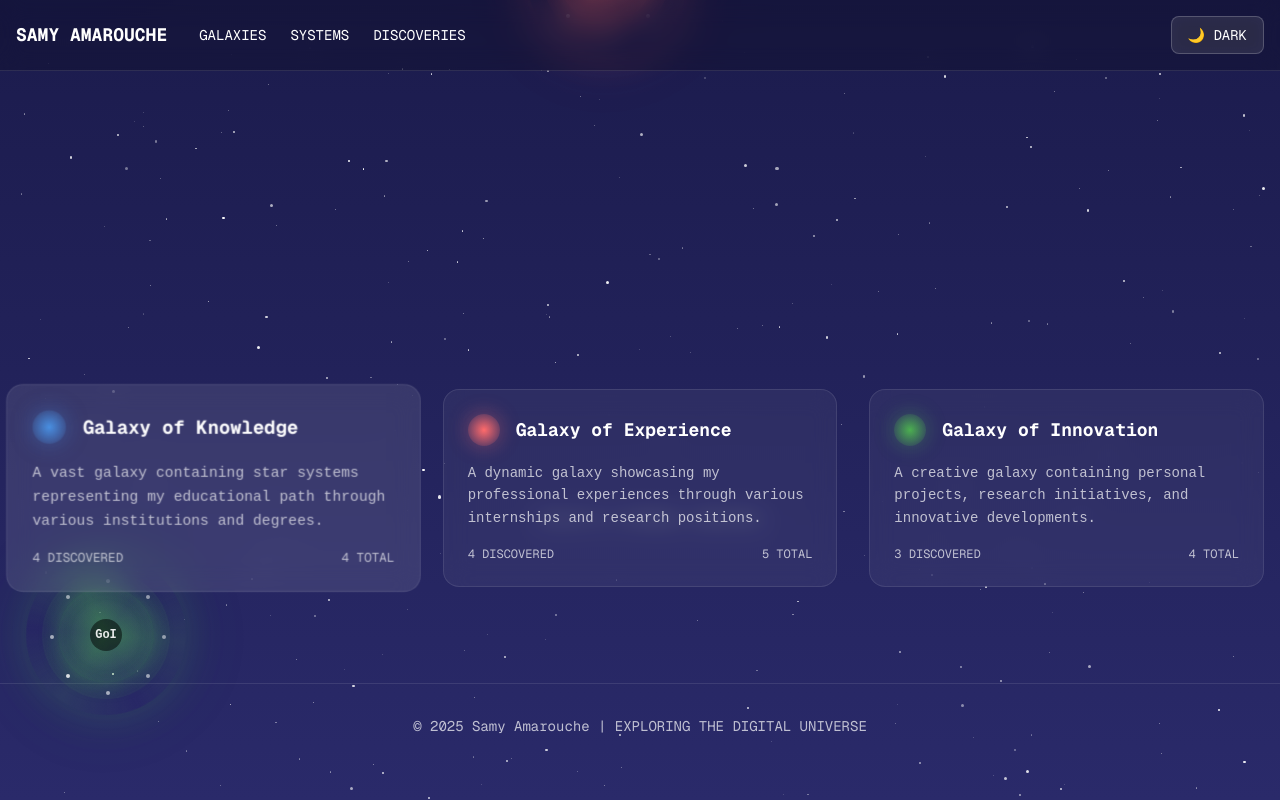
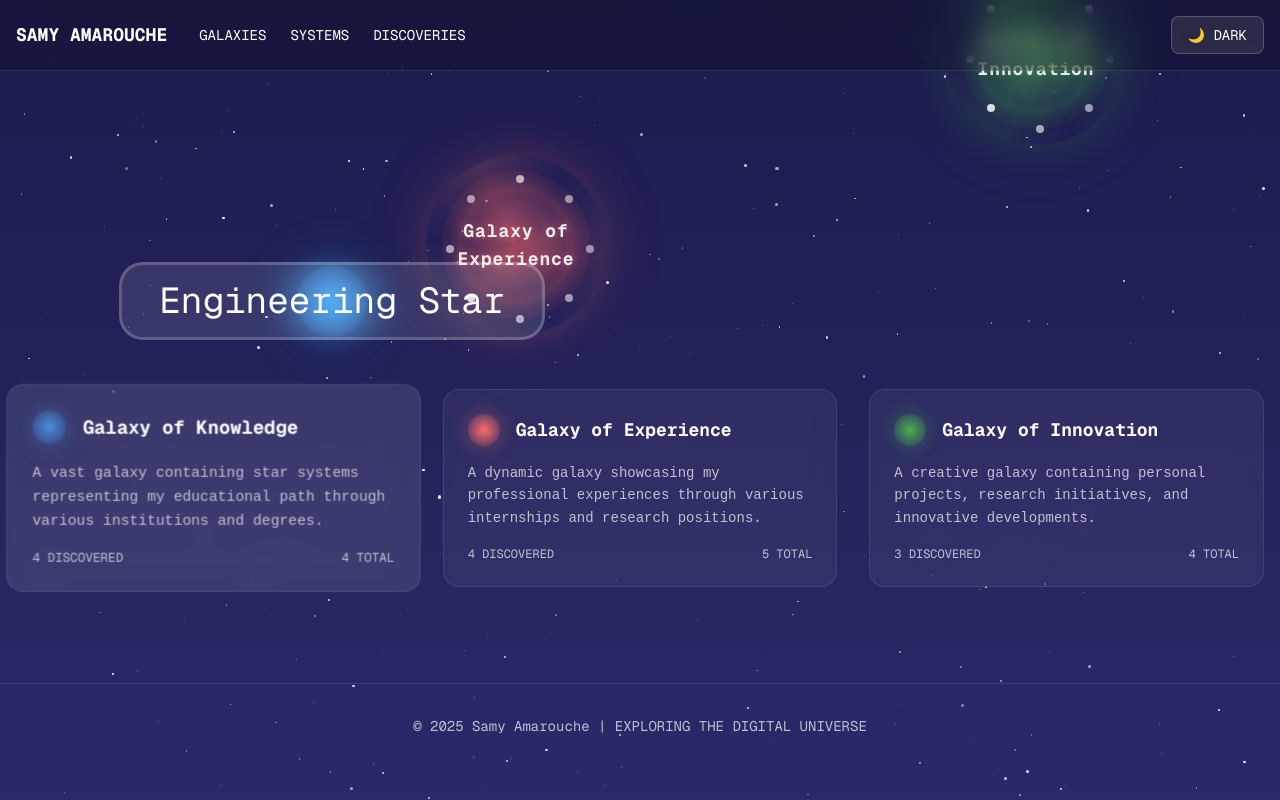
Before and after one commit to samyamarouche/samyamarouche.github.io, a Next.js app in the folder portfolio-next/: page / in a window 1280 px wide. Both pictures are taken after a click on the element 213 px from the left and 1427 px from the top of the page. Shown: the part 940-1740 px from the top of the page. Built offline with nearby package versions, Linux system fonts and the light colour scheme.

Commit message:
Enhance galaxy visualization in GalaxyComponents.tsx with new zoom and fade effects; update galaxy positioning logic in page.tsx for improved layout; add new animations in globals.css for space travel and temporal connections; refine galaxy data structure in Data.ts with clearer organization.

```diff
--- a/portfolio-next/app/globals.css
+++ b/portfolio-next/app/globals.css
@@ -35,7 +35,7 @@ body {
 
 .galaxy-container {
   transform-style: preserve-3d;
-  transition: transform 0.5s ease-out;
+  transition: transform 0.8s cubic-bezier(0.4, 0, 0.2, 1);
 }
 
 .galaxy-core {
@@ -78,6 +78,48 @@ body {
 
 .animate-spin-slow {
   animation: spin-slow 20s linear infinite;
+}
+
+/* ===== ZOOM EFFECTS ===== */
+@keyframes zoomIn {
+  from {
+    transform: scale(1);
+  }
+  to {
+    transform: scale(3);
+  }
+}
+
+@keyframes spaceTravel {
+  0% {
+    transform: translateX(-100px) translateY(-100px) scale(0);
+    opacity: 0;
+  }
+  50% {
+    opacity: 1;
+  }
+  100% {
+    transform: translateX(100px) translateY(100px) scale(1);
+    opacity: 0;
+  }
+}
+
+.space-travel-particle {
+  animation: spaceTravel 2s linear infinite;
+}
+
+/* ===== TEMPORAL CONNECTION LINES ===== */
+@keyframes temporalFlow {
+  0% {
+    stroke-dashoffset: 0;
+  }
+  100% {
+    stroke-dashoffset: -10;
+  }
+}
+
+.temporal-line {
+  animation: temporalFlow 2s linear infinite;
 }
 
 /* ===== GALAXY SPECIFIC STYLES ===== */
--- a/portfolio-next/app/page.tsx
+++ b/portfolio-next/app/page.tsx
@@ -19,6 +19,34 @@ export default function Home() {
 
   const handleGalaxySelect = (galaxyId: string) => {
     setSelectedGalaxy(selectedGalaxy === galaxyId ? null : galaxyId);
+  };
+
+  // Placement personnalisé pour 3 galaxies : haut, bas gauche, bas droite
+  const getGalaxyPosition = (index: number, total: number) => {
+    if (total === 3) {
+      if (index === 0) {
+        // En haut, centré
+        return { x: 180, y: 80, z: 0 };
+      } else if (index === 1) {
+        // Bas gauche
+        return { x: 400, y: 420, z: 0 };
+      } else if (index === 2) {
+        // Bas droite, même hauteur que la 2e mais bien plus à droite
+        return { x: 920, y: 230, z: 0 };
+      }
+    }
+    // Fallback : cercle dispersé
+    const centerX = 400;
+    const centerY = 200;
+    const rand = (Math.sin(index * 999) + 1) / 2;
+    const angle = (index / total) * 2 * Math.PI + rand * 0.5 - Math.PI / 2;
+    const baseRadius = 270;
+    const radius = baseRadius + rand * 60;
+    return {
+      x: Math.round(Math.cos(angle) * radius + centerX),
+      y: Math.round(Math.sin(angle) * radius + centerY),
+      z: 0
+    };
   };
 
   const handleStarSystemClick = (starSystem: StarSystem) => {
@@ -131,15 +159,21 @@ export default function Home() {
                 transformStyle: 'preserve-3d'
               }}
             >
-              {galaxies.map((galaxy) => (
+              {galaxies.map((galaxy, idx) => {
+                const position = getGalaxyPosition(idx, galaxies.length);
+                return (
                   <GalaxyComponent
                     key={galaxy.id}
-                  galaxy={galaxy}
+                    galaxy={{
+                      ...galaxy,
+                      coordinates: position
+                    }}
                     onStarSystemClick={handleStarSystemClick}
                     isSelected={selectedGalaxy === galaxy.id}
                     onSelect={() => handleGalaxySelect(galaxy.id)}
                   />
-              ))}
+                );
+              })}
             </div>
 
             {/* Galaxy Legend */}
--- a/portfolio-next/components/Data.ts
+++ b/portfolio-next/components/Data.ts
@@ -33,6 +33,7 @@ export interface Galaxy {
 }
 
 export const galaxies: Galaxy[] = [
+  // 1. Education (en haut)
   {
     id: "education-galaxy",
     name: "Galaxy of Knowledge",
@@ -92,6 +93,7 @@ export const galaxies: Galaxy[] = [
       }
     ]
   },
+  // 2. Stages (en bas à droite)
   {
     id: "internship-galaxy",
     name: "Galaxy of Experience",
@@ -163,6 +165,7 @@ export const galaxies: Galaxy[] = [
       }
     ]
   },
+  // 3. Projets (en bas à gauche)
   {
     id: "projects-galaxy",
     name: "Galaxy of Innovation",
--- a/portfolio-next/components/GalaxyComponents.tsx
+++ b/portfolio-next/components/GalaxyComponents.tsx
@@ -24,90 +24,122 @@ export const GalaxyComponent: React.FC<GalaxyProps> = ({
 }) => {
   const [isHovered, setIsHovered] = useState(false);
   const [selectedStarSystem, setSelectedStarSystem] = useState<StarSystem | null>(null);
+  const [zoomLevel, setZoomLevel] = useState(1);
+  const [showStarSystems, setShowStarSystems] = useState(false);
+  const [galaxyFade, setGalaxyFade] = useState(1);
 
   const handleStarSystemClick = (starSystem: StarSystem) => {
     setSelectedStarSystem(starSystem);
     onStarSystemClick(starSystem);
   };
 
+  // Effet de zoom progressif et disparition de la galaxie
+  useEffect(() => {
+    if (isSelected) {
+      let fadeTimeout: NodeJS.Timeout;
+      // Animation de zoom rapide
+      const zoomInterval = setInterval(() => {
+        setZoomLevel(prev => {
+          if (prev < 3) {
+            return prev + 0.1;
+          } else {
+            clearInterval(zoomInterval);
+            // Commencer à faire disparaître la galaxie
+            fadeTimeout = setTimeout(() => setGalaxyFade(0), 200);
+            setShowStarSystems(true);
+            return 3;
+          }
+        });
+      }, 50);
+      return () => {
+        clearInterval(zoomInterval);
+        clearTimeout(fadeTimeout);
+      };
+    } else {
+      setZoomLevel(1);
+      setGalaxyFade(1);
+      setShowStarSystems(false);
+    }
+  }, [isSelected]);
+
   return (
     <div
-      className={`galaxy-container relative transition-all duration-500 ${
-        isSelected ? 'scale-110' : 'scale-100'
-      }`}
+      className="galaxy-container absolute"
       style={{
-        transform: `translate3d(${galaxy.coordinates.x}px, ${galaxy.coordinates.y}px, ${galaxy.coordinates.z}px)`
+        transform: `translate3d(${galaxy.coordinates.x}px, ${galaxy.coordinates.y}px, ${galaxy.coordinates.z}px) scale(${zoomLevel})`,
+        transformStyle: 'preserve-3d',
+        zIndex: isSelected ? 20 : 10,
+        pointerEvents: isSelected || isHovered ? 'auto' : 'auto',
       }}
     >
-      {/* Galaxy Label */}
-      <div className="absolute -top-12 left-1/2 transform -translate-x-1/2 z-20">
-        <span className="text-gray-400 dark:text-gray-500 text-xs font-mono tracking-wider uppercase">
-          {galaxy.label}
-        </span>
+      {/* Systèmes stellaires en arrière-plan */}
+      <div className="absolute inset-0 flex items-center justify-center z-0" style={{ opacity: showStarSystems ? 1 : 0, transition: 'opacity 0.7s' }}>
+        {showStarSystems && (
+          <div className="relative w-full h-full">
+            {galaxy.starSystems.map((starSystem, index) => (
+              <StarSystemComponent
+                key={starSystem.id}
+                starSystem={starSystem}
+                onClick={() => handleStarSystemClick(starSystem)}
+                isSelected={selectedStarSystem?.id === starSystem.id}
+                galaxyColor={galaxy.color}
+                index={index}
+                totalSystems={galaxy.starSystems.length}
+              />
+            ))}
+          </div>
+        )}
       </div>
 
-      {/* Galaxy Core - Vraie apparence de galaxie */}
+      {/* Galaxie circulaire au premier plan */}
       <div
-        className="galaxy-core relative cursor-pointer transition-all duration-700"
+        className="galaxy-core relative flex items-center justify-center cursor-pointer transition-all duration-700"
         onMouseEnter={() => setIsHovered(true)}
         onMouseLeave={() => setIsHovered(false)}
         onClick={onSelect}
+        style={{
+          width: 180,
+          height: 180,
+          borderRadius: '50%',
+          opacity: galaxyFade,
+          transition: 'opacity 0.7s, box-shadow 0.5s',
+          boxShadow: isHovered || isSelected ? `0 0 80px ${galaxy.color}40, 0 0 160px ${galaxy.color}20` : `0 0 40px ${galaxy.color}30, 0 0 80px ${galaxy.color}15`,
+          background: 'none',
+        }}
       >
-        {/* Galaxie spirale avec plusieurs couches */}
-        <div className="relative w-40 h-40">
-          {/* Couche externe - bras spiraux */}
-          <div
-            className="absolute inset-0 rounded-full animate-spin-slow"
-            style={{
-              background: `conic-gradient(from 0deg, transparent 0deg, ${galaxy.color}20 60deg, transparent 120deg, ${galaxy.color}30 180deg, transparent 240deg, ${galaxy.color}20 300deg, transparent 360deg)`,
-              boxShadow: isHovered || isSelected
-                ? `0 0 80px ${galaxy.color}40, 0 0 160px ${galaxy.color}20`
-                : `0 0 40px ${galaxy.color}30, 0 0 80px ${galaxy.color}15`
-            }}
-          />
-
-          {/* Couche intermédiaire - bulbe central */}
-          <div
-            className="absolute inset-4 rounded-full"
-            style={{
+        {/* Bras spiraux et bulbe central */}
+        <div className="absolute inset-0 rounded-full animate-spin-slow" style={{
+          background: `conic-gradient(from 0deg, transparent 0deg, ${galaxy.color}20 60deg, transparent 120deg, ${galaxy.color}30 180deg, transparent 240deg, ${galaxy.color}20 300deg, transparent 360deg)`
+        }} />
+        <div className="absolute inset-4 rounded-full" style={{
           background: `radial-gradient(circle, ${galaxy.color}40 0%, ${galaxy.color}20 40%, transparent 70%)`,
           boxShadow: `inset 0 0 30px ${galaxy.color}20`
-            }}
-          />
-
-          {/* Noyau central - trou noir/supernova */}
-          <div
-            className="absolute inset-8 rounded-full flex items-center justify-center"
-            style={{
+        }} />
+        <div className="absolute inset-8 rounded-full flex items-center justify-center" style={{
           background: `radial-gradient(circle, ${galaxy.color}60 0%, ${galaxy.color}40 30%, ${galaxy.color}20 60%, transparent 100%)`,
           boxShadow: `0 0 20px ${galaxy.color}50, inset 0 0 15px ${galaxy.color}30`
-            }}
-          >
-            <div className="w-8 h-8 rounded-full bg-black/50 flex items-center justify-center">
-              <span className="text-white/90 font-bold text-xs">
-                {galaxy.name.split(' ').map(word => word[0]).join('')}
+        }}>
+          {/* Texte intégré dans la galaxie */}
+          <span className="text-white/90 font-bold text-lg font-mono tracking-wider text-center select-none pointer-events-none" style={{textShadow: `0 0 8px ${galaxy.color}80`}}>
+            {galaxy.name}
           </span>
         </div>
-          </div>
-
-          {/* Particules stellaires autour de la galaxie - Valeurs déterministes */}
+        {/* Particules stellaires autour de la galaxie */}
         {Array.from({ length: 8 }).map((_, i) => {
-            // Utiliser des valeurs déterministes basées sur l'index pour éviter l'erreur d'hydratation
           const angle = (i * Math.PI) / 4;
-            const radius = 35;
-            const left = 50 + radius * Math.cos(angle);
-            const top = 50 + radius * Math.sin(angle);
+          const radius = 70;
+          const left = 90 + radius * Math.cos(angle);
+          const top = 90 + radius * Math.sin(angle);
           const animationDelay = i * 0.5;
-            const animationDuration = 2 + (i % 3) + 0.5; // Valeurs déterministes
-            const opacity = 0.6 + (i % 4) * 0.1; // Valeurs déterministes
-
+          const animationDuration = 2 + (i % 3) + 0.5;
+          const opacity = 0.6 + (i % 4) * 0.1;
           return (
             <div
               key={i}
-                className="absolute w-1 h-1 bg-white rounded-full animate-pulse"
+              className="absolute w-2 h-2 bg-white rounded-full animate-pulse"
               style={{
-                  left: `${left}%`,
-                  top: `${top}%`,
+                left: `${left}px`,
+                top: `${top}px`,
                 animationDelay: `${animationDelay}s`,
                 animationDuration: `${animationDuration}s`,
                 opacity: opacity
@@ -117,26 +149,20 @@ export const GalaxyComponent: React.FC<GalaxyProps> = ({
         })}
       </div>
 
-        {/* Galaxy Name Tooltip - Style gris comme le bouton de thème */}
-        {isHovered && (
-          <div className="absolute -bottom-16 left-1/2 transform -translate-x-1/2 z-30">
-            <div className="px-4 py-2 rounded-lg bg-white/10 backdrop-blur-sm border border-white/20 text-white font-mono text-sm whitespace-nowrap">
-              {galaxy.name}
-            </div>
-          </div>
-        )}
-      </div>
-
-      {/* Star Systems */}
-      {isSelected && (
-        <div className="absolute inset-0 z-10">
-          {galaxy.starSystems.map((starSystem, index) => (
-            <StarSystemComponent
-              key={starSystem.id}
-              starSystem={starSystem}
-              onClick={() => handleStarSystemClick(starSystem)}
-              isSelected={selectedStarSystem?.id === starSystem.id}
-              galaxyColor={galaxy.color}
+      {/* Particules de voyage spatial pendant le zoom */}
+      {isSelected && zoomLevel > 1 && zoomLevel < 3 && (
+        <div className="absolute inset-0 z-5 pointer-events-none">
+          {Array.from({ length: 30 }).map((_, i) => (
+            <div
+              key={i}
+              className="absolute w-1 h-1 bg-white rounded-full space-travel-particle"
+              style={{
+                left: `${50 + (i % 10 - 5) * 10}%`,
+                top: `${50 + (Math.floor(i / 10) - 1) * 10}%`,
+                animationDelay: `${i * 0.1}s`,
+                animationDuration: `${1.5 + (i % 3) * 0.5}s`,
+                opacity: 0.4 + (i % 6) * 0.1
+              }}
             />
           ))}
         </div>
@@ -145,41 +171,35 @@ export const GalaxyComponent: React.FC<GalaxyProps> = ({
   );
 };
 
-export const StarSystemComponent: React.FC<StarSystemProps> = ({
+export const StarSystemComponent: React.FC<StarSystemProps & { index: number; totalSystems: number }> = ({
   starSystem,
   onClick,
   isSelected,
-  galaxyColor
+  galaxyColor,
+  index,
+  totalSystems
 }) => {
   const [isHovered, setIsHovered] = useState(false);
 
+  // Les systèmes sont déjà masqués/affichés par le parent
   if (!starSystem.discovered) {
-    return (
-      <div
-        className="absolute cursor-pointer transition-all duration-300"
-        style={{
-          left: `${starSystem.coordinates.x}px`,
-          top: `${starSystem.coordinates.y}px`,
-          transform: `translateZ(${starSystem.coordinates.z}px)`
-        }}
-      >
-        <div className="w-4 h-4 rounded-full bg-gray-600/50 border border-gray-500/30 animate-pulse">
-          <div className="w-full h-full rounded-full bg-gray-400/20 animate-ping"></div>
-        </div>
-        <div className="absolute -top-8 left-1/2 transform -translate-x-1/2">
-          <span className="text-gray-500 text-xs font-mono">UNDISCOVERED</span>
-        </div>
-      </div>
-    );
+    return null;
   }
+
+  // Placement circulaire autour du centre
+  const angle = (index / totalSystems) * 2 * Math.PI;
+  const radius = 120;
+  const x = 90 + radius * Math.cos(angle);
+  const y = 90 + radius * Math.sin(angle);
 
   return (
     <div
       className="absolute cursor-pointer transition-all duration-500"
       style={{
-        left: `${starSystem.coordinates.x}px`,
-        top: `${starSystem.coordinates.y}px`,
-        transform: `translateZ(${starSystem.coordinates.z}px) scale(${isSelected ? 1.2 : 1})`
+        left: `${x}px`,
+        top: `${y}px`,
+        zIndex: 1,
+        transform: `scale(${isSelected ? 1.2 : 1})`
       }}
       onMouseEnter={() => setIsHovered(true)}
       onMouseLeave={() => setIsHovered(false)}
@@ -199,32 +219,12 @@ export const StarSystemComponent: React.FC<StarSystemProps> = ({
       >
         <div className="w-full h-full rounded-full bg-white/20 animate-ping"></div>
       </div>
-
-      {/* Star System Name - Style gris comme le bouton de thème */}
-      {isHovered && (
-        <div className="absolute -top-12 left-1/2 transform -translate-x-1/2 z-30">
+      {/* Star System Name - Centré sur le système */}
+      <div className="absolute inset-0 flex items-center justify-center z-30 pointer-events-none">
         <div className="px-3 py-1 rounded-lg bg-white/10 backdrop-blur-sm border border-white/20 text-white font-mono text-xs whitespace-nowrap">
           {starSystem.name}
         </div>
       </div>
-      )}
-
-      {/* Connection Line to Galaxy */}
-      <svg
-        className="absolute inset-0 w-full h-full pointer-events-none"
-        style={{ zIndex: -1 }}
-      >
-        <line
-          x1="50%"
-          y1="50%"
-          x2="0%"
-          y2="0%"
-          stroke={galaxyColor}
-          strokeWidth="1"
-          strokeOpacity="0.3"
-          strokeDasharray="2,2"
-        />
-      </svg>
     </div>
   );
 };
```
Lines whose indentation alone changed are shown as unchanged.
